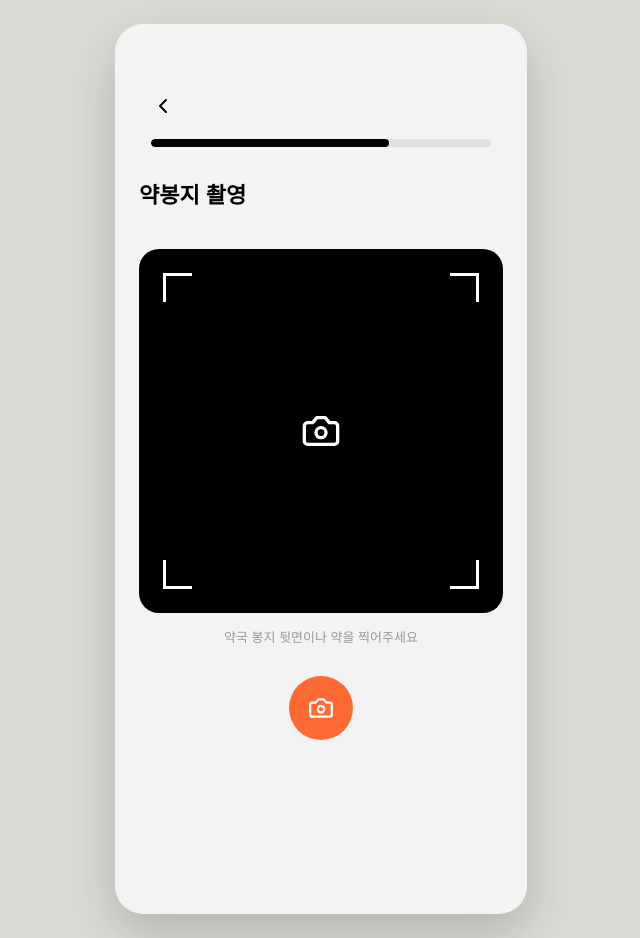
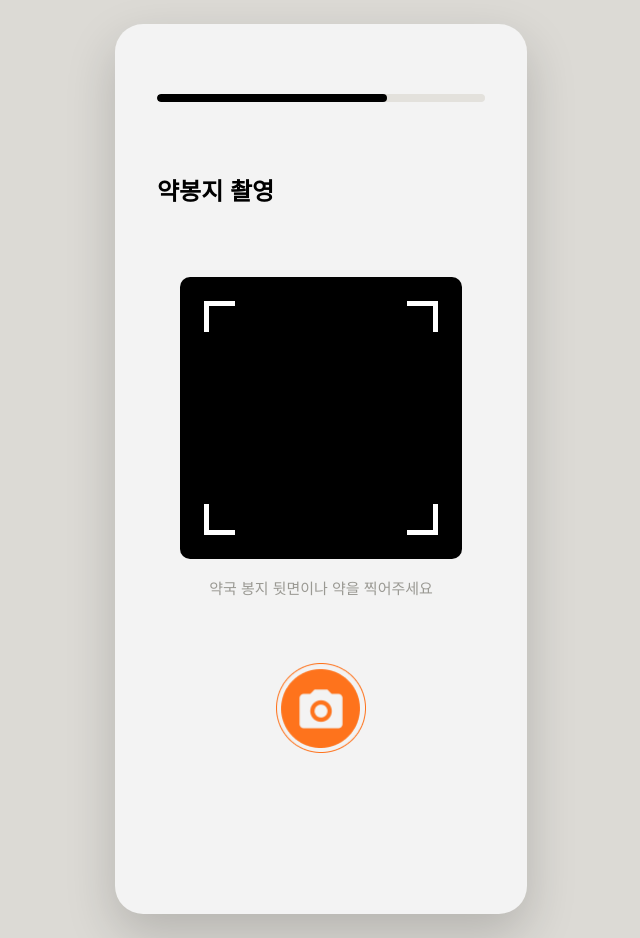
Before and after one commit to EUNS0O/BloomFrame-FRONT-END, a React (Vite) app: page /onboarding/med-photo in a window 1280 px wide. Shown: the whole page, without its empty margins (319-959 px from the left). Built offline with nearby package versions, Linux system fonts and the light colour scheme; a web font is replaced by a local one.

Commit message:
약봉지 촬영 화면 완성

```diff
--- a/src/pages/MedPhoto.jsx
+++ b/src/pages/MedPhoto.jsx
@@ -1,10 +1,15 @@
 import React, { useState } from "react";
 import { useNavigate } from "react-router-dom";
-import { Camera } from "lucide-react";
 import { useApp } from "../context/AppContext";
 import { C } from "../styles/tokens";
 import { nextId } from "../utils/format";
 import { BackHeader } from "../components/common/BackHeader";
+import cameraIcon from "../assets/camera_icon.png";
+
+// ── 조절용 상수 ──────────────────────────────
+const VIEWFINDER_WIDTH = "80%"; // 검은 네모 크기 (줄이면 더 작아짐)
+const VIEWFINDER_MARGIN_TOP = 70; // 제목-네모 사이 여백 (키우면 더 아래로)
+// ─────────────────────────────────────────────
 
 export default function MedPhoto() {
   const navigate = useNavigate();
@@ -25,31 +30,31 @@ export default function MedPhoto() {
   };
 
   return (
-    <div style={{ flex: 1, padding: "0 24px 24px" }}>
-      <BackHeader progress={onboarding ? 70 : undefined} />
-      <div style={{ fontSize: 22, fontWeight: 800, marginBottom: 6 }}>약봉지 촬영</div>
+    <div style={{ flex: 1, padding: "0 30px 30px" }}>
+      <BackHeader progress={onboarding ? 70 : undefined} hideBack />
+      <div style={{ fontSize: 24, fontWeight: 800, marginTop: 40, marginBottom: 10, paddingLeft: 12 }}>약봉지 촬영</div>
       <div
         onClick={handleCapture}
         style={{
-          width: "100%", aspectRatio: "1", background: C.black, borderRadius: 20, marginTop: 40,
+          width: VIEWFINDER_WIDTH, aspectRatio: "1", background: C.black, borderRadius: 10, margin: `${VIEWFINDER_MARGIN_TOP}px auto 0`,
           display: "flex", flexDirection: "column", alignItems: "center", justifyContent: "center",
           cursor: "pointer", color: "#fff", position: "relative",
         }}
       >
-        <div style={{ position: "absolute", top: 24, left: 24, width: 26, height: 26, borderTop: "3px solid #fff", borderLeft: "3px solid #fff" }} />
-        <div style={{ position: "absolute", top: 24, right: 24, width: 26, height: 26, borderTop: "3px solid #fff", borderRight: "3px solid #fff" }} />
-        <div style={{ position: "absolute", bottom: 24, left: 24, width: 26, height: 26, borderBottom: "3px solid #fff", borderLeft: "3px solid #fff" }} />
-        <div style={{ position: "absolute", bottom: 24, right: 24, width: 26, height: 26, borderBottom: "3px solid #fff", borderRight: "3px solid #fff" }} />
-        {analyzing ? <div style={{ fontSize: 13 }}>AI가 분석하고 있어요...</div> : <Camera size={40} />}
+        <div style={{ position: "absolute", top: 24, left: 24, width: 26, height: 26, borderTop: "5px solid #fff", borderLeft: "5px solid #fff" }} />
+        <div style={{ position: "absolute", top: 24, right: 24, width: 26, height: 26, borderTop: "5px solid #fff", borderRight: "5px solid #fff" }} />
+        <div style={{ position: "absolute", bottom: 24, left: 24, width: 26, height: 26, borderBottom: "5px solid #fff", borderLeft: "5px solid #fff" }} />
+        <div style={{ position: "absolute", bottom: 24, right: 24, width: 26, height: 26, borderBottom: "5px solid #fff", borderRight: "5px solid #fff" }} />
+        {analyzing && <div style={{ fontSize: 13 }}>AI가 분석하고 있어요...</div>}
       </div>
-      <div style={{ textAlign: "center", fontSize: 13, color: C.gray, margin: "14px 0 30px" }}>약국 봉지 뒷면이나 약을 찍어주세요</div>
+      <div style={{ textAlign: "center", fontSize: 15, color: C.gray, margin: "18px 0 65px" }}>약국 봉지 뒷면이나 약을 찍어주세요</div>
       <div style={{ display: "flex", justifyContent: "center" }}>
-        <button
+        <img
+          src={cameraIcon}
+          alt="촬영"
           onClick={handleCapture}
-          style={{ width: 64, height: 64, borderRadius: "50%", background: C.orange, border: "none", display: "flex", alignItems: "center", justifyContent: "center", cursor: "pointer" }}
-        >
-          <Camera size={26} color="#fff" />
-        </button>
+          style={{ width: 90, height: 90, cursor: "pointer" }}
+        />
       </div>
     </div>
   );
```
Also changed, not shown: src/assets/camera_icon.png (added).
